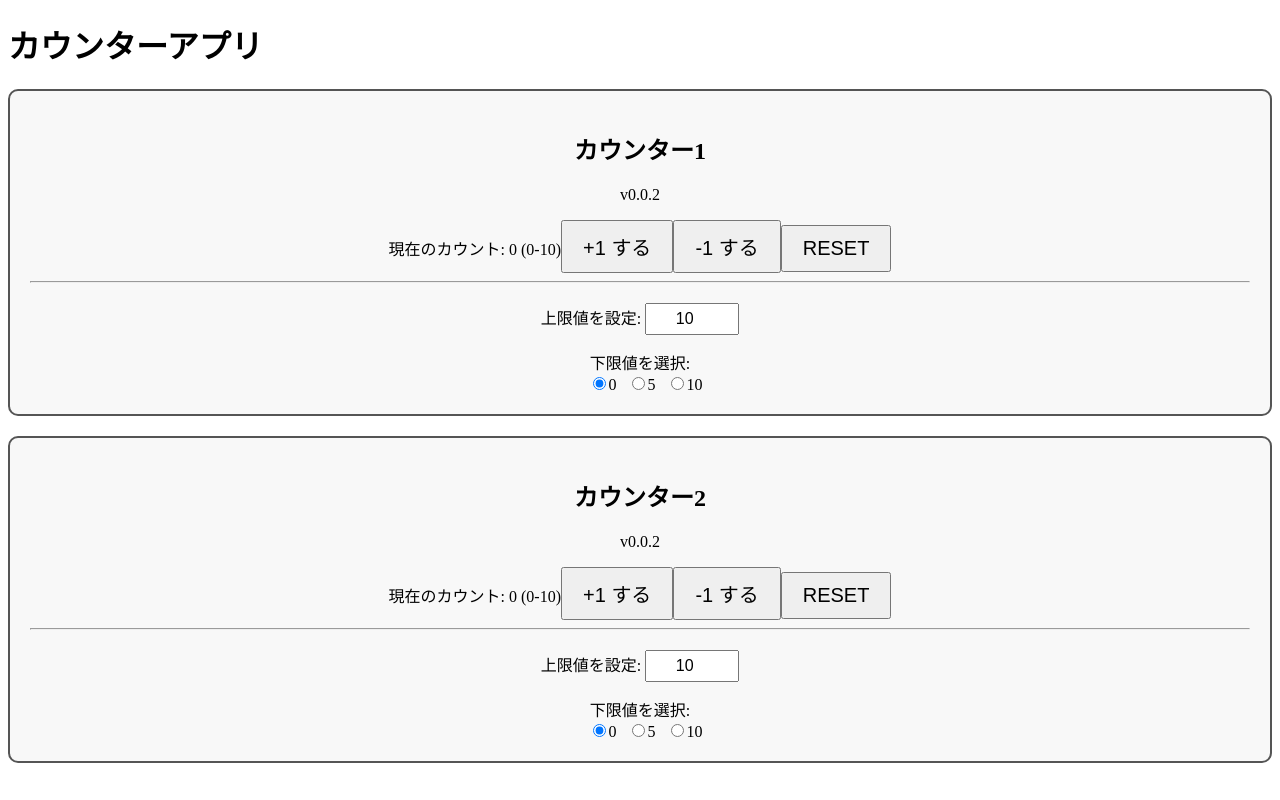
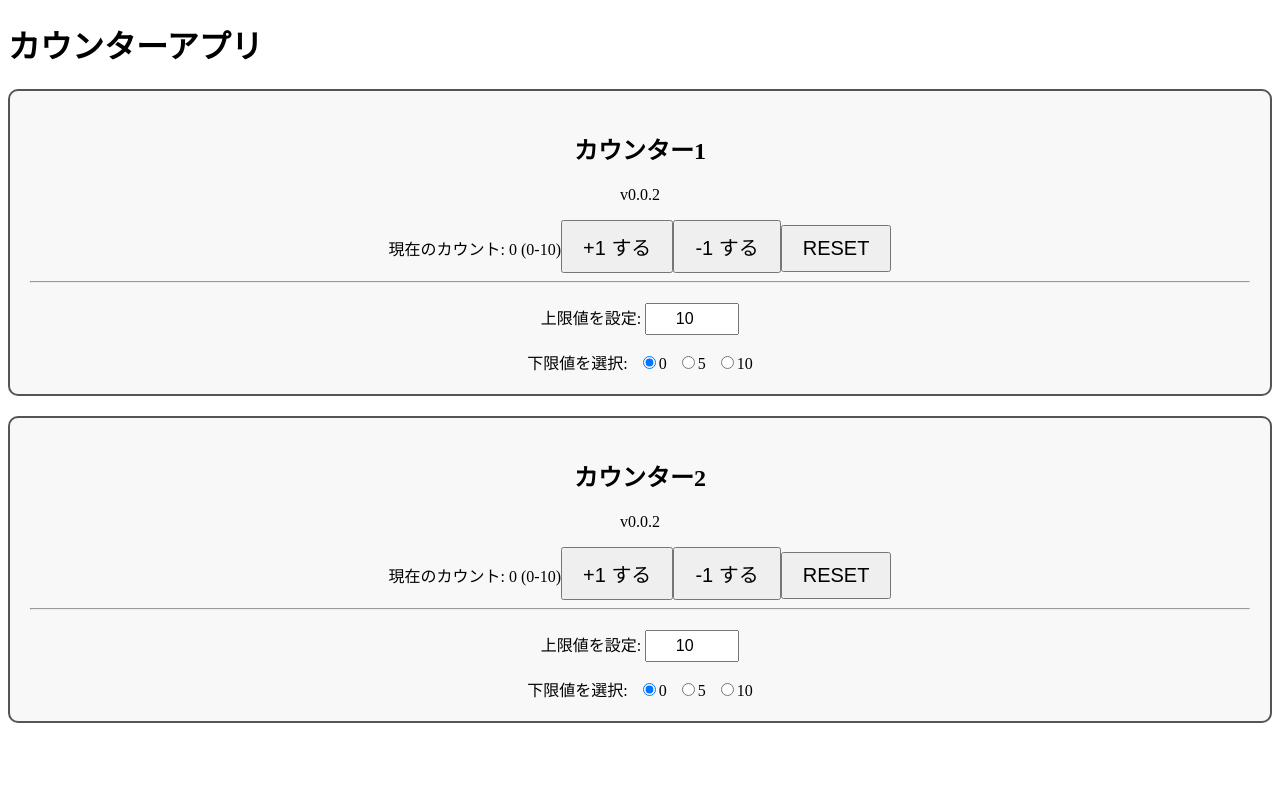
Before and after one commit to js4000all/vercel-demo02, a React (Create React App) app: page / in a window 1280 px wide. Built offline with nearby package versions, Linux system fonts and the light colour scheme.

Commit message:
div -> span

```diff
--- a/src/RadioGroup.js
+++ b/src/RadioGroup.js
@@ -4,7 +4,7 @@ function RadioGroup({ label, options, selectedValue, onChange }) {
   return (
     <div style={{ marginTop: "15px" }}>
       <label>{label}</label>
-      <div>
+      <span>
         {options.map((option) => (
           <label key={option.value} style={{ marginLeft: "10px" }}>
             <input
@@ -16,7 +16,7 @@ function RadioGroup({ label, options, selectedValue, onChange }) {
             {option.label}
           </label>
         ))}
-      </div>
+      </span>
     </div>
   );
 }
```
